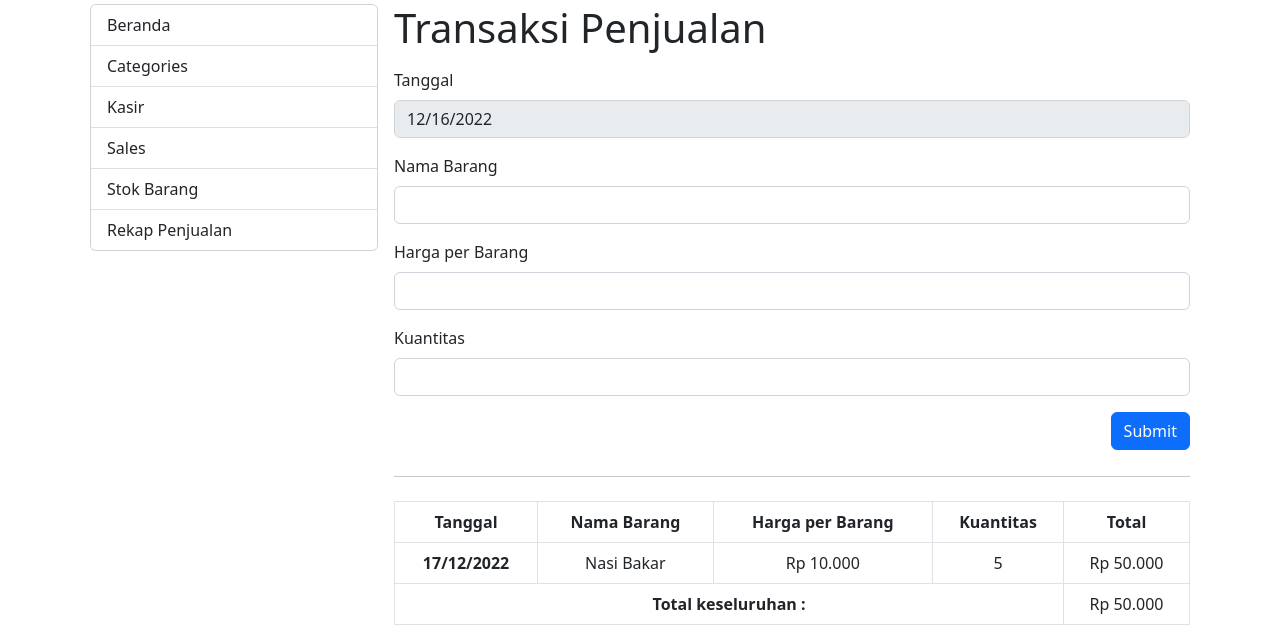
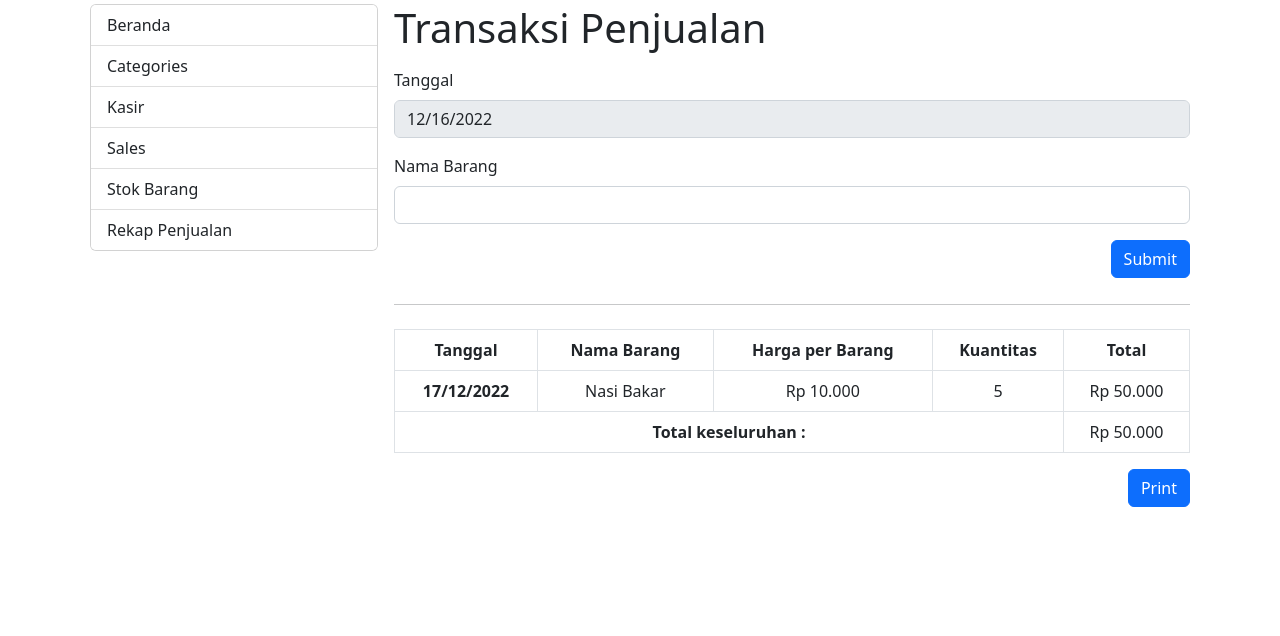
Before and after one commit to NandaBowo/eproumkm, a CodeIgniter 4 app: template app/Views/kasir/index.php in a window 1280 px wide. Shown: the part 108-744 px from the top of the page. Run offline with PHP 8.4 and a stand-in for CodeIgniter, Linux system fonts and the light colour scheme; the template is opened without the code that fills it, so the values that code supplies are empty; some libraries are stand-ins or nearby versions.

Commit message:
Revisi sedikit

```diff
--- a/app/Views/kasir/index.php
+++ b/app/Views/kasir/index.php
@@ -19,14 +19,6 @@
                 <div class="mb-3">
                     <label for="namaBarang" class="form-label">Nama Barang</label>
                     <input type="text" class="form-control" id="namaBarang" aria-describedby="emailHelp">
-                </div>
-                <div class="mb-3">
-                    <label for="harga" class="form-label">Harga per Barang</label>
-                    <input type="number" class="form-control" id="harga" aria-describedby="emailHelp">
-                </div>
-                <div class="mb-3">
-                    <label for="kuantitas" class="form-label">Kuantitas</label>
-                    <input type="number" class="form-control" id="kuantitas" aria-describedby="emailHelp">
                 </div>
                 <button class="btn btn-primary float-end">Submit</button>
             </form>
--- a/app/Views/sales/index.php
+++ b/app/Views/sales/index.php
@@ -2,6 +2,8 @@
 
 <?= $this->section('content'); ?>
 <?= $this->include('/layouts/navbar'); ?>
+
+<?php $datetime = new DateTime(); ?>
 
 <div class="container">
     <div class="d-flex">
@@ -12,7 +14,7 @@
                 <div class="col-12">
                     <label class="visually-hidden" for="tanggal">Tanggal</label>
                     <div class="input-group">
-                        <input type="text" class="form-control" id="tanggal" name="tanggal" placeholder="Tanggal">
+                        <input type="date" class="form-control" id="tanggal" name="tanggal" placeholder="Tanggal" value="<?= $datetime->format("Y-m-d"); ?>">
                     </div>
                 </div>
 
```
Also changed, not shown: app/Views/rekap/index.php (+14 -0 lines).
